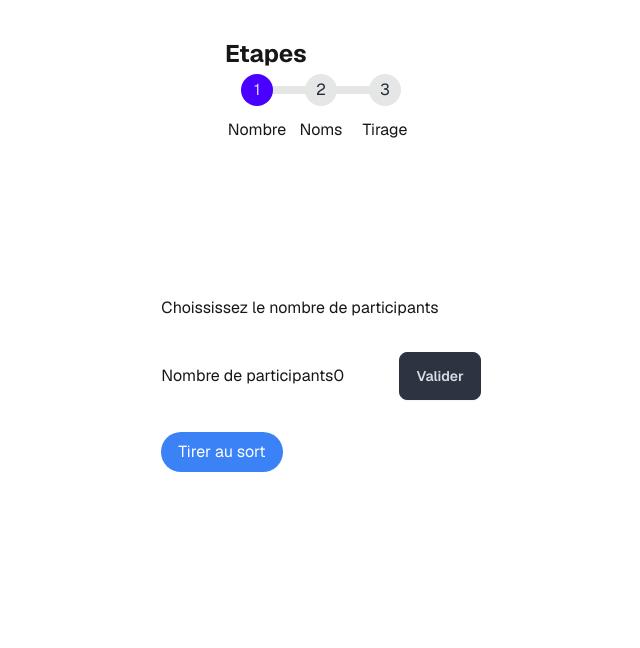
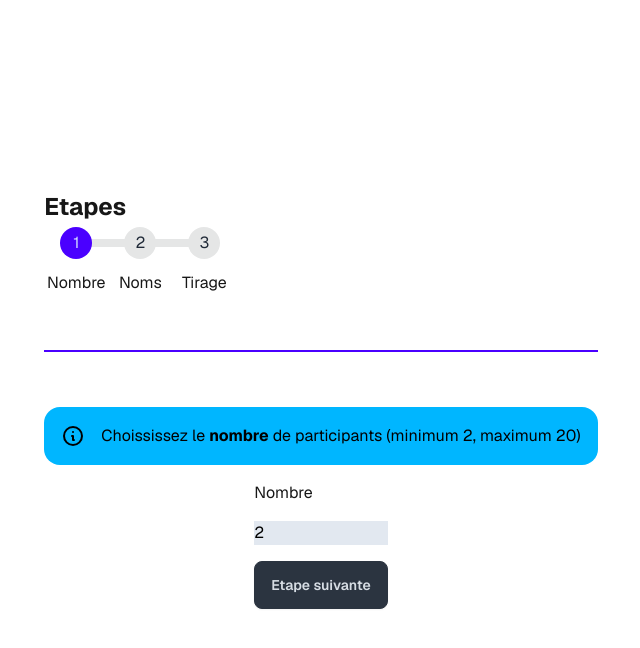
Before and after one commit to Rikyuuu/noelatoire, a Next.js app: page / in a window 1280 px wide. Shown: the top 648 px of the page, without its empty margins (319-959 px from the left). Built offline with nearby package versions, Linux system fonts and the light colour scheme.

Commit message:
fix: clear steps

```diff
--- /dev/null
+++ b/src/app/enum/StepEnum.ts
@@ -0,0 +1,5 @@
+export enum StepEnum {
+    PARTICIPANT_NUMBER_CHOICE,
+    PARTICIPANT_NAME_INPUT,
+    WINNER,
+}
--- a/src/app/page.tsx
+++ b/src/app/page.tsx
@@ -4,31 +4,50 @@ import DrawButton from '@/components/DrawButton'
 import ParticipantForm, { Participant } from '@/components/ParticipantForm'
 import WinnerDisplay from '@/components/WinnerDisplay'
 import { useState } from 'react'
+import { StepEnum } from './enum/StepEnum'
 
 export default function Home() {
     const [participants, setParticipants] = useState<Participant[]>([])
     const [winner, setWinner] = useState<string | null>(null)
+    const [step, setStep] = useState<StepEnum>(
+        StepEnum.PARTICIPANT_NUMBER_CHOICE
+    )
 
     const handleDraw = (winner: string) => {
         setWinner(winner)
     }
+    const handleStep = (s: StepEnum) => {
+        setStep(s)
+    }
+
     return (
         <div className='grid grid-rows-[20px_1fr_20px] items-center justify-items-center min-h-screen p-8 pb-20 gap-16 sm:p-20 font-[family-name:var(--font-geist-sans)]'>
+            <div className='flex flex-col gap-8 row-start-2 items-center sm:items-start'>
                 <Steps />
-            <div className='flex flex-col gap-8 row-start-2 items-center sm:items-start'>
-                <p>Choississez le nombre de participants</p>
-                <div className='flex gap-4 items-center flex-col sm:flex-row'>
-                    <ParticipantForm setParticipants={setParticipants} />
+                <div className='flex gap-4 items-center flex-col'>
+                    <ParticipantForm
+                        setParticipants={setParticipants}
+                        handleStep={() =>
+                            handleStep(StepEnum.PARTICIPANT_NAME_INPUT)
+                        }
+                        participationStep={step}
+                    />
                 </div>
-                <div className='flex gap-4 items-center flex-col sm:flex-row'>
+                {step === StepEnum.PARTICIPANT_NAME_INPUT && (
+                    <div className='flex gap-4 items-center flex-col'>
                         <DrawButton
                             participants={participants}
                             onDraw={handleDraw}
+                            handleStep={() => handleStep(StepEnum.WINNER)}
                         />
                     </div>
-                <div className='flex gap-4 items-center flex-col sm:flex-row'>
+                )}
+
+                {step === StepEnum.WINNER && (
+                    <div className='flex gap-4 items-center flex-col'>
                         {winner && <WinnerDisplay winner={winner} />}
                     </div>
+                )}
             </div>
         </div>
     )
--- a/src/components/DrawButton.tsx
+++ b/src/components/DrawButton.tsx
@@ -3,14 +3,20 @@ import { Participant } from './ParticipantForm'
 export interface DrawButtonProps {
     participants: Participant[]
     onDraw: (winner: string) => void
+    handleStep: () => void
 }
 
-const DrawButton: React.FC<DrawButtonProps> = ({ participants, onDraw }) => {
+const DrawButton: React.FC<DrawButtonProps> = ({
+    participants,
+    onDraw,
+    handleStep,
+}) => {
     const handleDraw = () => {
         if (participants.length === 0) return
         const winner =
             participants[Math.floor(Math.random() * participants.length)].name
         onDraw(winner)
+        handleStep()
     }
 
     return (
--- a/src/components/ParticipantForm.tsx
+++ b/src/components/ParticipantForm.tsx
@@ -2,6 +2,7 @@
 import { useState } from 'react'
 import ParticipantList from './ParticipantList'
 import { v4 as uuidv4 } from 'uuid'
+import { StepEnum } from '@/app/enum/StepEnum'
 
 export interface Participant {
     id: string
@@ -9,16 +10,21 @@ export interface Participant {
 }
 
 interface ParticipantFormProps {
+    participationStep: StepEnum
     setParticipants: (participants: Participant[]) => void
+    handleStep: () => void
 }
 
 const ParticipantForm: React.FC<ParticipantFormProps> = ({
+    participationStep,
     setParticipants,
+    handleStep,
 }) => {
-    const [numParticipants, setNumParticipants] = useState(0)
-    const [localParticipants, setLocalParticipants] = useState<Participant[]>(
-        []
-    )
+    const [numParticipants, setNumParticipants] = useState<number>(2)
+    const [localParticipants, setLocalParticipants] = useState<Participant[]>([
+        { id: uuidv4(), name: '' },
+        { id: uuidv4(), name: '' },
+    ])
 
     const handleNumParticipantsChange = (
         e: React.ChangeEvent<HTMLInputElement>
@@ -39,32 +45,61 @@ const ParticipantForm: React.FC<ParticipantFormProps> = ({
     const handleSubmit = (e: React.FormEvent) => {
         e.preventDefault()
         setParticipants(localParticipants)
+        handleStep()
     }
 
     return (
-        <div>
+        <>
+            {participationStep === StepEnum.PARTICIPANT_NUMBER_CHOICE && (
+                <>
+                    <div role='alert' className='alert alert-info'>
+                        <svg
+                            xmlns='http://www.w3.org/2000/svg'
+                            fill='none'
+                            viewBox='0 0 24 24'
+                            className='h-6 w-6 shrink-0 stroke-current'
+                        >
+                            <path
+                                strokeLinecap='round'
+                                strokeLinejoin='round'
+                                strokeWidth='2'
+                                d='M13 16h-1v-4h-1m1-4h.01M21 12a9 9 0 11-18 0 9 9 0 0118 0z'
+                            ></path>
+                        </svg>
+                        <span>
+                            Choississez le{' '}
+                            <span className='font-bold'>nombre</span> de
+                            participants (minimum 2, maximum 20)
+                        </span>
+                    </div>
                     <form onSubmit={handleSubmit}>
-                <label htmlFor='participantNumber'>
-                    Nombre de participants
-                </label>
+                        <div className='flex flex-col gap-4'>
+                            <label htmlFor='participantNumber'>Nombre</label>
                             <input
                                 type='number'
                                 name='participantNumber'
                                 value={numParticipants}
                                 onChange={handleNumParticipantsChange}
-                    min='0'
+                                min='2'
                                 max='20'
+                                className='bg-slate-200 text-black'
                             />
                             <button type='submit' className='btn btn-neutral'>
-                    Valider
+                                Etape suivante
                             </button>
+                        </div>
                     </form>
+                </>
+            )}
 
+            {participationStep !== StepEnum.PARTICIPANT_NUMBER_CHOICE &&
+                localParticipants.length > 0 && (
                     <ParticipantList
                         participants={localParticipants}
                         handleNameChange={handleNameChange}
                     />
-        </div>
+                )}
+        </>
     )
 }
 
--- a/src/components/ParticipantList.tsx
+++ b/src/components/ParticipantList.tsx
@@ -13,17 +13,19 @@ const ParticipantList: React.FC<ParticipantListProps> = ({
     return (
         <>
             {participants.map((participant, index) => (
-                <div key={participant.id}>
-                    <label>
-                        Nom du participant {index + 1}:
+                <div key={participant.id} className='flex flex-col gap-4'>
+                    <label htmlFor={`participant-${index + 1}`}>
+                        Nom n°{index + 1}:
+                    </label>
                     <input
+                        name={`participant-${index + 1}`}
                         type='text'
+                        className='bg-slate-200 text-black'
                         value={participant.name}
                         onChange={(e) =>
                             handleNameChange(index, e.target.value)
                         }
                     />
-                    </label>
                 </div>
             ))}
         </>
--- a/src/components/common/Steps.tsx
+++ b/src/components/common/Steps.tsx
@@ -1,5 +1,6 @@
 const Steps = () => {
     return (
+        <>
             <div>
                 <h2 className='text-2xl font-bold'>Etapes</h2>
                 <ul className='steps steps-vertical lg:steps-horizontal'>
@@ -8,6 +9,10 @@ const Steps = () => {
                     <li className='step'>Tirage</li>
                 </ul>
             </div>
+            <div className='flex w-full flex-col'>
+                <div className='divider divider-primary'></div>
+            </div>
+        </>
     )
 }
 
```
Lines whose indentation alone changed are shown as unchanged.
